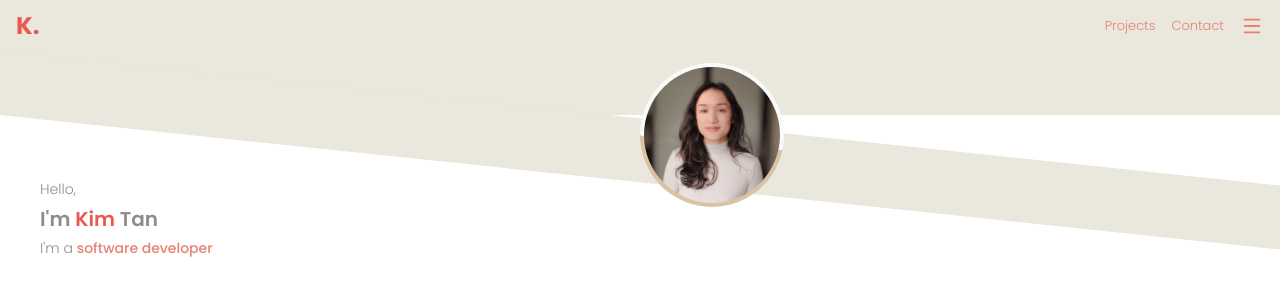
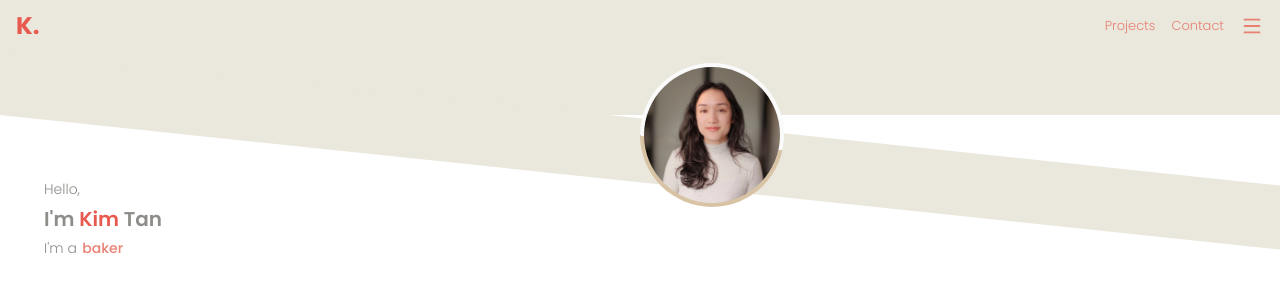
Before and after one commit to kimntan/portfolio, a React (Vite) app: page / in a window 1280 px wide. Shown: the top 300 px of the page. Built offline with nearby package versions, Linux system fonts and the light colour scheme.

Commit message:
Fix alternating text.

```diff
--- a/src/components/About/About.jsx
+++ b/src/components/About/About.jsx
@@ -1,21 +1,15 @@
-import { useEffect, useState, useRef } from 'react';
+import { useEffect, useState } from 'react';
 import './About.scss';
 
 export default function About () {
-  const roles = ['software developer', 'entrepreneur', 'coffee enthusiaste'];
-  const [role, setRole] = useState(roles[0]);
-  const index = useRef(0);
+  const roles = ['software developer', 'entrepreneur', 'baker', 'coffee enthusiaste', 'mom'];
+  const [index, setIndex] = useState(0);
 
   useEffect(() => {
-    setInterval(() => {
-      if (index.current < 2) {
-        index.current++;
-        setRole(roles[index.current]);
-      } else {
-        index.current = 0;
-        setRole(roles[index.current]);
-      }
-    }, 1500);
+    const interval = setInterval(() => {
+      setIndex((index) => index + 1)
+    }, 2000)
+    return () => clearInterval(interval);
   }, [])
 
   return (
@@ -23,7 +17,7 @@ export default function About () {
       <div className="about__slogan">
         <p>Hello,</p>
         <h2>{"I'm"} <span className="about__name">Kim</span> Tan</h2>
-        <p>{"I'm"} a <span className="about__roles">{role}</span></p>
+        <p>{"I'm"} a{index % roles.length === 1 ? "n" : null} <span className="about__roles">{roles[index % roles.length]}</span></p>
       </div>
     </section>
   )
--- a/src/components/About/About.scss
+++ b/src/components/About/About.scss
@@ -3,7 +3,7 @@
 @use '../../styles/font-size' as *;
 
 .about {
-  padding: 1rem 2.5rem;
+  padding: 1rem 2.75rem;
   margin-top: 3rem;
   &__slogan {
     @include flex-column;
@@ -15,5 +15,6 @@
   &__roles {
     color: $salmon;
     font-weight: 500;
+    padding-left: 0.1rem;
   }
 }
```
